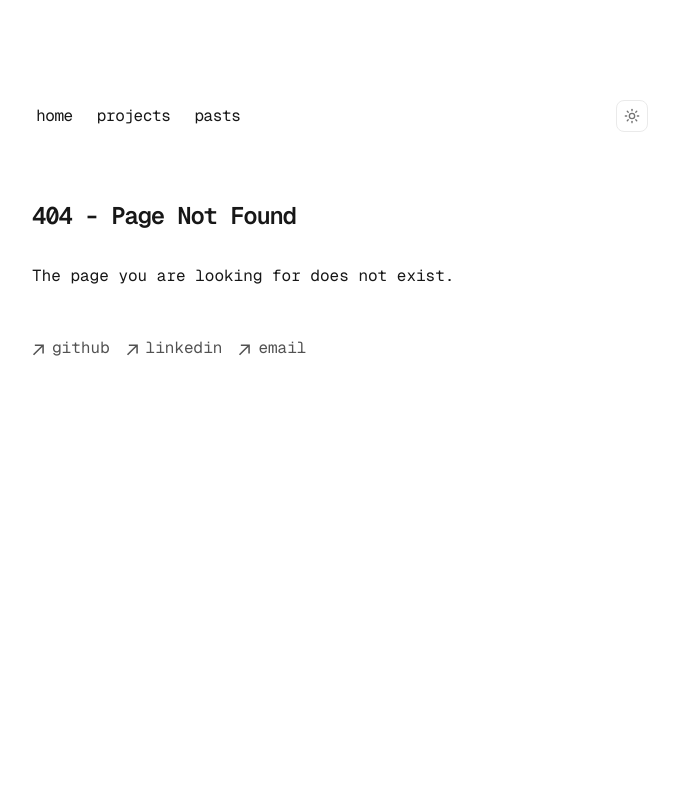
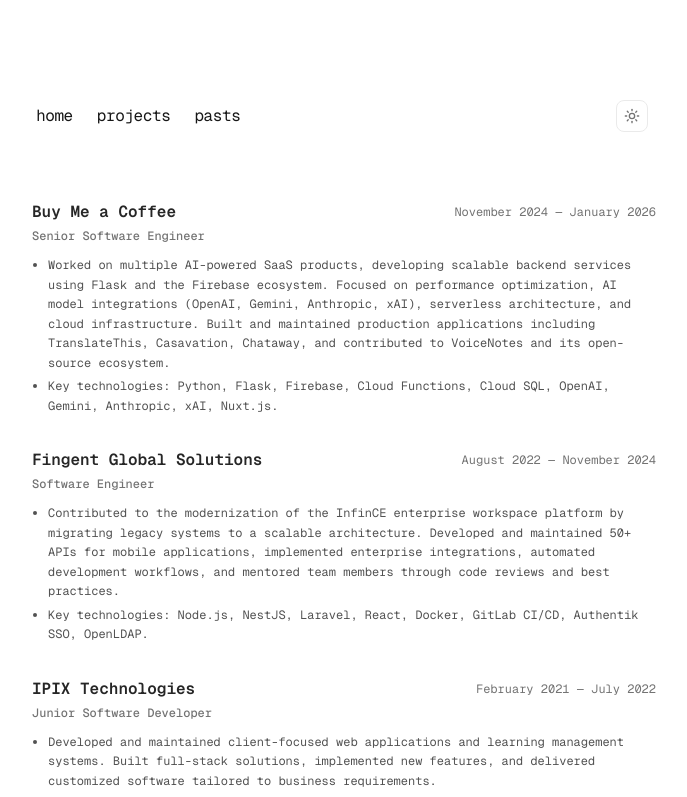
Before and after one commit to jinsan-t-j/me, a Next.js app: page /pasts in a window 1280 px wide. Before the commit this address had no page. Shown: the top 797 px of the page, without its empty margins (296-983 px from the left). Built offline with nearby package versions, Linux system fonts and the light colour scheme.

Commit message:
feat: add pasts page displaying professional history

```diff
--- /dev/null
+++ b/app/pasts/page.tsx
@@ -0,0 +1,46 @@
+import type { Metadata } from 'next'
+import Link from "next/link";
+import { DATA } from "app/data/portfolio";
+
+export const metadata: Metadata = {
+  title: 'Experience',
+  description: 'Work history and professional experience.',
+}
+
+export default function Page() {
+  return (
+    <section className="animate-fade-in space-y-8">
+      <div className="space-y-8">
+            {DATA.work.map((job, id) => (
+                <div key={id} className="group flex flex-col">
+                    <div className="flex flex-col sm:flex-row justify-between items-start sm:items-center gap-1 mb-1">
+                        <h3 className="font-semibold text-neutral-800 dark:text-neutral-200">
+                            <Link href={job.href} target="_blank" className="flex items-center gap-1 hover:underline">
+                                {job.company}
+                                <svg className="h-3 w-3 opacity-0 group-hover:opacity-60 transition-opacity" fill="none" viewBox="0 0 24 24" stroke="currentColor" strokeWidth="2.5">
+                                    <path strokeLinecap="round" strokeLinejoin="round" d="M10 6H6a2 2 0 00-2 2v10a2 2 0 002 2h10a2 2 0 002-2v-4M14 4h6m0 0v6m0-6L10 14" />
+                                </svg>
+                            </Link>
+                        </h3>
+                        <span className="text-xs text-neutral-500 tabular-nums">
+                            {job.start} — {job.end}
+                        </span>
+                    </div>
+                    <p className="text-xs font-medium text-neutral-500 dark:text-neutral-400 mb-3">
+                        {job.title}
+                    </p>
+                    {job.description && (
+                        <ul className="list-disc pl-4 space-y-1 text-xs text-neutral-600 dark:text-neutral-400 leading-relaxed">
+                            {job.description.map((bullet, index) => (
+                                <li key={index}>
+                                    {bullet}
+                                </li>
+                            ))}
+                        </ul>
+                    )}
+                </div>
+            ))}
+        </div>
+    </section>
+  )
+}
```
